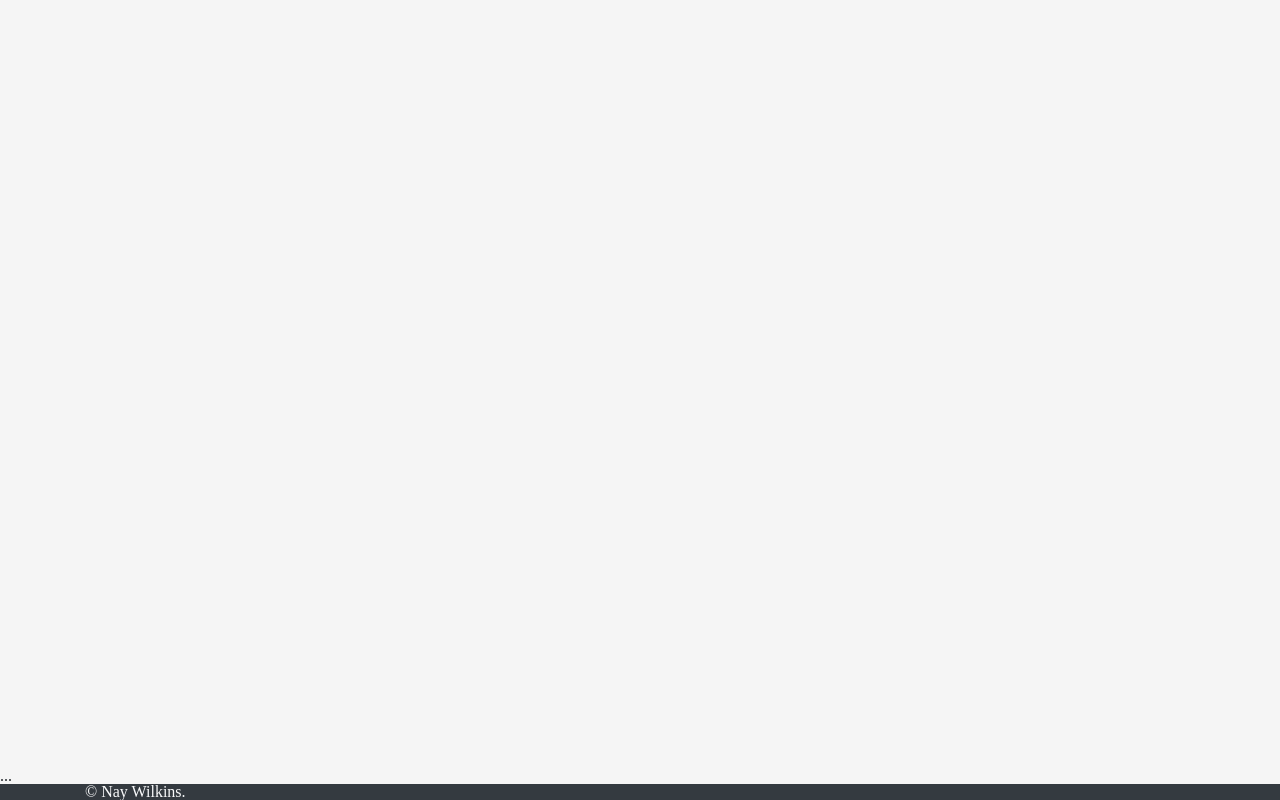
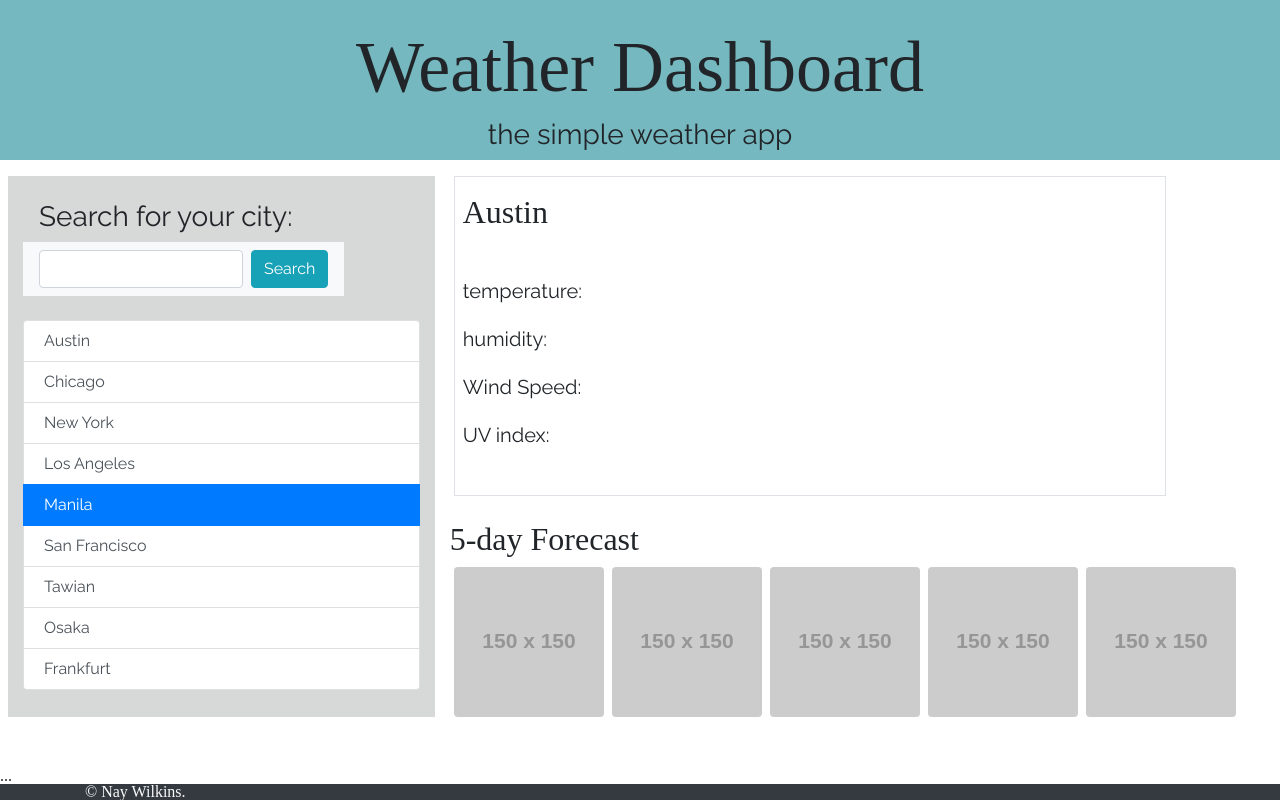
Before and after one commit to naywilkins512/Weather-Dashboard, a plain HTML site: page index.html in a window 1280 px wide. Drawn offline with nearby package versions, Linux system fonts and the light colour scheme; placeholder pictures from the web are drawn by us; a web font is replaced by a local one.

Commit message:
adds bootstrap styling to index

```diff
--- a/Assets/style.css
+++ b/Assets/style.css
@@ -1,4 +1,5 @@
-.some-class {
+.search {
+
     font-family: 'Raleway', sans-serif;
     display: flex;
     justify-content: center;
@@ -6,9 +7,38 @@
     text-align: center;
   }
 
+  header {
+
+    font-family: 'Cantata One', serif;
+    background-color: #75B8BF;
+    display: block;
+    justify-content: center;
+    align-items: center;
+    text-align: center;
+  }
+
+  #headersub {
+    font-family: 'Raleway', sans-serif;
+  }
+
+
   body {
-    background-color: whitesmoke;
     font-family: 'Cantata One', serif;
     font-size: 16px;
     line-height: 1;
+    background-color: white;
   }
+
+  .sidebar {
+    font-family: 'Raleway', sans-serif;
+      background-color: #D7D9D8;
+  }
+
+  .display-group {
+    font-family: 'Raleway', sans-serif;
+
+  }
+
+  #citydisplay {
+    font-family: 'Cantata One', serif;
+  }
--- a/index.html
+++ b/index.html
@@ -1,15 +1,90 @@
 <!DOCTYPE html>
 <html lang="en">
+
 <head>
     <meta charset="UTF-8">
     <meta name="viewport" content="width=device-width, initial-scale=1.0">
     <link rel="stylesheet" href="https://stackpath.bootstrapcdn.com/bootstrap/4.3.1/css/bootstrap.min.css" />
     <link href="https://fonts.googleapis.com/css2?family=Cantata+One&family=Raleway&display=swap" rel="stylesheet">
     <link rel="stylesheet" href="./Assets/style.css" />
-    <title>Document</title>
+    <title>Weather Dashboard</title>
 </head>
+
 <body>
+    <div class="container-fluid">
 
+        <header class="row header">
+            <h1 class="col-sm-12 display-3 mt-4">Weather Dashboard</h1>
+
+            <h3 id="headersub">the simple weather app</h3>
+        </header>
+        <main>
+
+
+            <div class="row ">
+                <div class="col-sm-4 justify-content-left ml-2 sidebar mt-3">
+
+                    <form class="form-inline mt-4">
+                        <h3 class="ml-3">Search for your city:</h3>
+                        <nav class="navbar navbar-light bg-light">
+                            <form class="form-inline">
+                                <input class="form-control mr-sm-2" type="search" placeholder="" aria-label="Search">
+                                <button class="btn btn-info my-2 my-sm-0" type="submit">Search</button>
+                            </form>
+                        </nav>
+                    </form>
+                    <div class="list-group mt-4">
+                        <button type="button" class="list-group-item list-group-item-action">
+                            Austin
+                        </button>
+                        <button type="button" class="list-group-item list-group-item-action">Chicago</button>
+                        <button type="button" class="list-group-item list-group-item-action">New York</button>
+                        <button type="button" class="list-group-item list-group-item-action">Los Angeles</button>
+                        <button type="button" class="list-group-item list-group-item-action active">Manila</button>
+                        <button type="button" class="list-group-item list-group-item-action">San Francisco</button>
+                        <button type="button" class="list-group-item list-group-item-action">Tawian</button>
+                        <button type="button" class="list-group-item list-group-item-action">Osaka</button>
+                        <button type="button" class="list-group-item list-group-item-action">Frankfurt</button>
+                    </div>
+                </div>
+
+                <div class="col-sm-7" id="maindisplay">
+
+                    <div class="display-group ml-1 mt-3 border">
+                        <h2 id="citydisplay" class="my-3 ml-2">Austin</h2>
+                        <br>
+                        <br>
+                        <h5 id="tempdisplay" class="ml-2">temperature:</h5>
+                        <br>
+                        <h5 id="humiditydisplay" class="ml-2">humidity:</h5>
+                        <br>
+                        <h5 id="winddisplay" class="ml-2">Wind Speed:</h5>
+                        <br>
+                        <h5 id="uvdisplay" class="ml-2 mb-5">UV index:</h5>
+                    </div>
+                    <div class="mt-4" id="forecast">
+
+                        <h2>5-day Forecast</h2>
+                        <div class="justify-content-left d-flex flex-nowrap">
+                            <img src="https://via.placeholder.com/150" class="rounded mx-1" alt="...">
+                            <img src="https://via.placeholder.com/150" class="rounded mx-1" alt="...">
+                            <img src="https://via.placeholder.com/150" class="rounded mx-1" alt="...">
+                            <img src="https://via.placeholder.com/150" class="rounded mx-1" alt="...">
+                            <img src="https://via.placeholder.com/150" class="rounded mx-1" alt="...">
+                        </div>
+
+
+                    </div>
+                </div>
+
+            </div>
+    </div>
+
+
+
+    </div>
+
+    </div>
 
 
 
@@ -29,11 +104,15 @@
             </div>
         </footer>
     </div>
+    </div>
+
+    </main>
 
     <!-- End Footer -->
     <script src="https://code.jquery.com/jquery-3.4.1.min.js"></script>
     <script src="https://cdnjs.cloudflare.com/ajax/libs/moment.js/2.27.0/moment.min.js"></script>
     <script src="./Assets/script.js"></script>
+    </div>
+</body>
 
-</body>
 </html>
```
Lines whose indentation alone changed are shown as unchanged.
